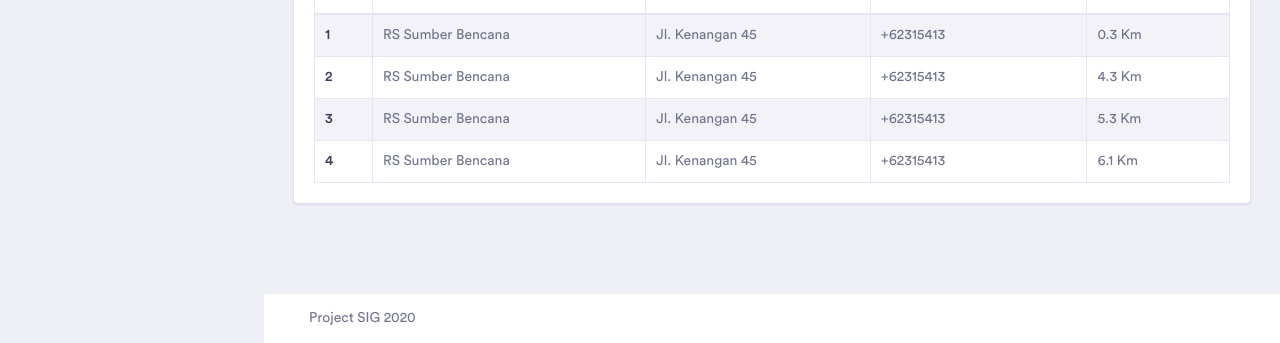
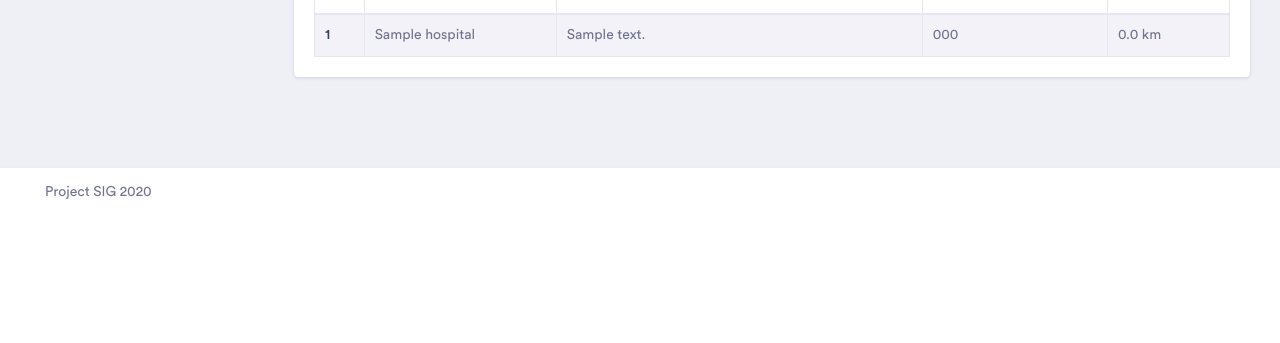
Before and after one commit to daryfauzan/SIG_Emergency_Dispatcher, a Flask app: page /response/1 in a window 1280 px wide. Shown: the part 1261-1604 px from the top of the page. After the commit the page ends 1460 px from the top, so only its background shows below. Run offline with Flask 2, Linux system fonts and the light colour scheme; a user stored in the database is signed in; tables that the repository leaves empty hold one stand-in row (values such as "Sample post"); some libraries are stand-ins or nearby versions; some web fonts are replaced.

Commit message:
resolve action and ditance hospital added

```diff
--- a/SIG_EmDis/routes.py
+++ b/SIG_EmDis/routes.py
@@ -56,7 +56,27 @@
 @login_required
 def response(id):
     call = Call.query.filter_by(id=id).first()
-    return render_template('response.html', title='Response Call', id=id, call=call, active_link = activate_link('call_list'))
+    if not call:
+        return redirect(url_for('dashboard'))
+
+    from math import radians, cos, sin, asin, sqrt
+
+    def haversine(lon1, lat1, lon2, lat2):
+        lon1, lat1, lon2, lat2 = map(radians, [lon1, lat1, lon2, lat2])
+        dlon = lon2 - lon1
+        dlat = lat2 - lat1
+        a = sin(dlat/2)**2 + cos(lat1) * cos(lat2) * sin(dlon/2)**2
+        c = 2 * asin(sqrt(a))
+        r = 6371
+        return c * r
+    def dist_key(e):
+        return e[3]
+
+    hospitals = Hospital.query.all()
+    hosps_distance = [(hospital.name, hospital.address, hospital.phone_num, round(haversine(hospital.longitude,hospital.latitude, call.longitude, call.latitude),3), hospital.id , hospital.longitude, hospital.latitude) for hospital in list(hospitals)]
+    hosps_distance.sort(key=dist_key)
+    hosps_distance = enumerate(hosps_distance, 1)
+    return render_template('response.html', title='Response Call', id=id, call=call, active_link = activate_link('call_list'), hospitals = list(hosps_distance)[:10])
 
 @app.route('/response-action/<id>')
 @login_required
@@ -64,6 +84,22 @@
     call = Call.query.filter_by(id=id).first()
     call.status = 1
     call.time_response = datetime.now()
+    db.session.commit()
+    return redirect(url_for('response', id=id))
+
+@app.route('/resolve-action/', methods=["POST","GET"])
+@login_required
+def resolve_action():
+    id = request.args.get('call_id')
+    id_rs = request.args.get('hosp')
+    if not (id and id_rs):
+        return redirect(url_for('dashboard'))
+    print(id_rs)
+    call = Call.query.filter_by(id=id).first()
+    call.status = 2
+    call.time_completed = datetime.now()
+    hospital_id = Hospital.query.filter_by(id=id_rs).first().id
+    call.hospital = hospital_id
     db.session.commit()
     return redirect(url_for('response', id=id))
 
@@ -131,7 +167,7 @@
         phone_num = call_info['phone_num'],
         message = call_info['message'],
         pic = int(call_info['pic_id']),
-        hospital = 1
+        hospital = 0
     )
 
 
--- a/SIG_EmDis/templates/dashboard.html
+++ b/SIG_EmDis/templates/dashboard.html
@@ -20,7 +20,8 @@
             <div class="card-body">
                 <div class="list-group">
                     {% for c in call %}
-                        <a href="{{ url_for('response', id=c['id']) }}" class="list-group-item list-group-item-action flex-column align-items-start">
+                        {% if c.status != 2 %}
+                            <a href="{{ url_for('response', id=c['id']) }}" class="list-group-item list-group-item-action flex-column align-items-start" id="{{ c['status'] }}">
                                 <div class="d-flex w-100 justify-content-between">
                                     <h5 class="mb-1">Kasus {{ c['id'] }}</h5>
                                     <small class="text-muted">{{ c['time_placed'].strftime("%d %b %Y. %H:%M") }}</small>
@@ -32,6 +33,7 @@
                                     <small class="text-warning">Inprogress</small>
                                 {% endif %}
                             </a>
+                        {% endif %}
                     {% endfor %}
                 </div>
             </div>
--- a/SIG_EmDis/templates/response.html
+++ b/SIG_EmDis/templates/response.html
@@ -33,11 +33,11 @@
                 </div>
                 <div class="col-12 col-lg-3">
                     {% if call['status'] == 0 %}
-                        <td><span class="badge-dot badge-danger mr-2"></span>Untreated</td>
+                    <td><span class="badge-dot badge-danger mr-2"></span>Untreated</td>
                     {% elif call['status'] == 1 %}
-                        <td><span class="badge-dot badge-warning mr-2"></span>Inprogress</td>
+                    <td><span class="badge-dot badge-warning mr-2"></span>Inprogress</td>
                     {% else %}
-                        <td><span class="badge-dot badge-success mr-2"></span>Resolved</td>
+                    <td><span class="badge-dot badge-success mr-2"></span>Resolved</td>
                     {% endif %}
                 </div>
             </div>
@@ -85,6 +85,19 @@
                     {{ call['message'] }}
                 </div>
             </div>
+            {% if call['status'] == 2 %}
+            <div class="row no-gutters mb-3">
+                <div class="col-2">
+                    Hospital
+                </div>
+                <div class="col-1">
+                    :
+                </div>
+                <div class="col-12 col-lg-3">
+                    {{ call['destination']['name'] }}
+                </div>
+            </div>
+            {% endif %}
             <div class="row no-gutters my-4">
                 {% if call['status'] == 0 %}
                 <div class="col">
@@ -92,7 +105,7 @@
                 </div>
                 {% elif call['status'] == 1 %}
                 <div class="col">
-                    <a href="#" class="btn btn-brand">Resolved</a>
+                    <a href="" class="btn btn-brand" data-toggle="modal" data-target="#exampleModal">Resolved</a>
                 </div>
                 {% endif %}
             </div>
@@ -125,52 +138,71 @@
                 <tr>
                     <th scope="col">#</th>
                     <th scope="col">Hospital Name</th>
-                    <th scope="col">Address</th>
+                    <th scope="col" style="width:40%">Address</th>
                     <th scope="col">Phone Number</th>
                     <th scope="col">Distance</th>
                 </tr>
             </thead>
             <tbody>
+                {% for hospital in hospitals %}
                 <tr>
-                    <th scope="row">1</th>
-                    <td>RS Sumber Bencana</td>
-                    <td>Jl. Kenangan 45</td>
-                    <td>+62315413</td>
-                    <td>0.3 Km</td>
+                    <th scope="row">{{ hospital[0] }}</th>
+                    <td>{{ hospital[1][0] }}</td>
+                    <td>{{ hospital[1][1] }}</td>
+                    <td>{{ hospital[1][2] }}</td>
+                    <td>{{ hospital[1][3] }} km</td>
+
                 </tr>
-                <tr>
-                    <th scope="row">2</th>
-                    <td>RS Sumber Bencana</td>
-                    <td>Jl. Kenangan 45</td>
-                    <td>+62315413</td>
-                    <td>4.3 Km</td>
-                </tr>
-                <tr>
-                    <th scope="row">3</th>
-                    <td>RS Sumber Bencana</td>
-                    <td>Jl. Kenangan 45</td>
-                    <td>+62315413</td>
-                    <td>5.3 Km</td>
-                </tr>
-                <tr>
-                    <th scope="row">4</th>
-                    <td>RS Sumber Bencana</td>
-                    <td>Jl. Kenangan 45</td>
-                    <td>+62315413</td>
-                    <td>6.1 Km</td>
-                </tr>
+                {% endfor %}
             </tbody>
         </table>
+
+        <div class="modal fade" id="exampleModal" tabindex="-1" role="dialog" aria-labelledby="exampleModalLabel"
+            style="display: none;" aria-hidden="true">
+            <div class="modal-dialog" role="document">
+                <div class="modal-content">
+                    <div class="modal-header">
+                        <h5 class="modal-title" id="exampleModalLabel">Resolve Case</h5>
+                        <a href="#" class="close" data-dismiss="modal" aria-label="Close">
+                            <span aria-hidden="true">×</span>
+                        </a>
+                    </div>
+                    <div class="modal-body">
+                        <div class="form-group">
+                            <label for="input-select">Example Select</label>
+                            <select class="form-control" id="hospital">
+                                {% for hospital in hospitals%}
+                                <option value="{{ hospital[1][-3] }}">{{ hospital[1][0] }}</option>
+                                {% endfor %}
+                            </select>
+                        </div>
+                    </div>
+                    <div class="modal-footer">
+                        <a href="#" class="btn btn-secondary" data-dismiss="modal">Close</a>
+                        <button class="btn btn-primary text-white" id="submit_resolve">Submit</button>
+                    </div>
+                </div>
+            </div>
+        </div>
     </div>
+</div>
 </div>
 <!-- Nearby Hospital End -->
 {% endblock %}
 
 {% block script %}
 <script>
+    submit = document.getElementById("submit_resolve").addEventListener("click", function () {
+        hosp = document.getElementById('hospital').value;
+        call_id = '{{call['id']}}';
+        path = "{{ url_for('resolve_action')}}" +"?call_id="+call_id+"&hosp="+hosp;
+        window.location.replace(path);
+    });
+</script>
+<script>
     lat = {{ call['latitude'] }};
     long = {{ call['longitude'] }}
-    var mymap = L.map('mapid').setView([lat, long], 16);
+    var mymap = L.map('mapid').setView([lat, long], 14);
     L.tileLayer('https://{s}.tile.openstreetmap.org/{z}/{x}/{y}.png', {
         attribution: '&copy; <a href="https://www.openstreetmap.org/copyright">OpenStreetMap</a> contributors'
     }).addTo(mymap);
@@ -179,5 +211,15 @@
     L.marker([lat, long]).addTo(mymap)
         .bindPopup('Estimation location of the call')
         .openPopup();
+
+    var myIcon = L.icon({
+        iconUrl: "{{ url_for('static', filename='images/hospital-icon.png') }}",
+        iconSize: [30, 30],
+    });
+    {% for hospital in hospitals %}
+        L.marker([{{ hospital[1][-1] }}, {{ hospital[1][-2] }}], { icon: myIcon }).addTo(mymap).bindPopup('{{ hospital[1][0] }}');
+    {% endfor %}
+
+
 </script>
 {% endblock %}
```
Also changed, not shown: SIG_EmDis/static/images/hospital-icon.png (added). Lines whose indentation alone changed are shown as unchanged.
